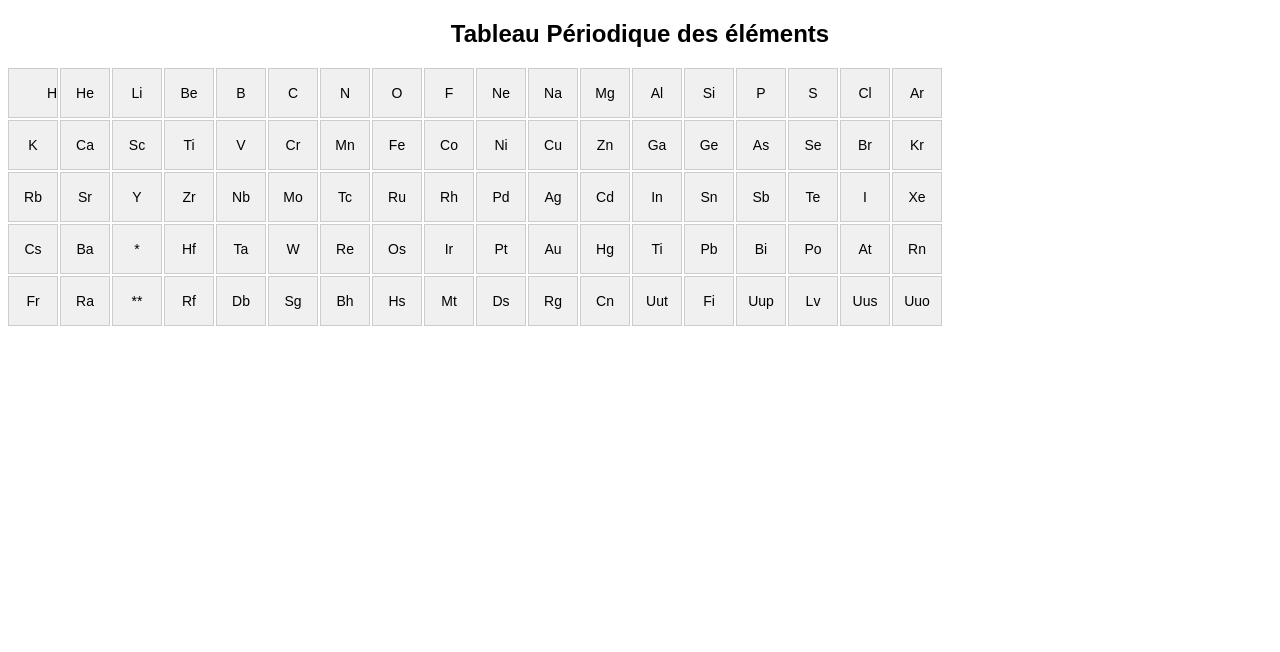
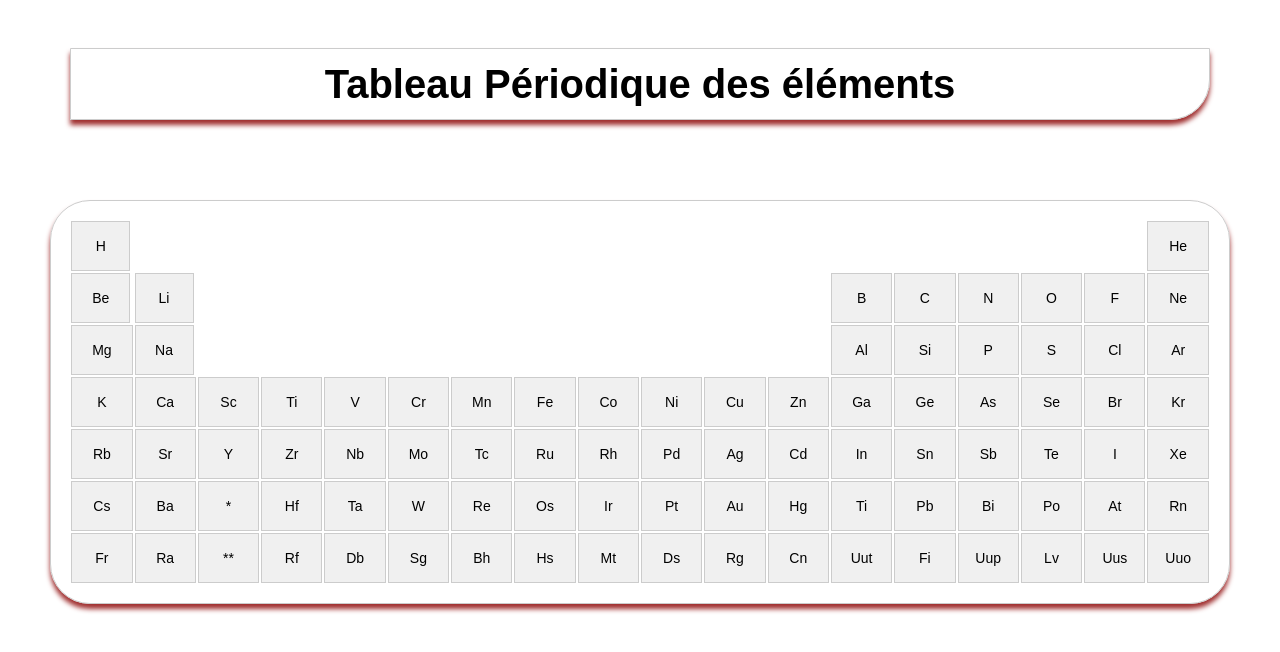
Before and after one commit to medbankole97/Tp-tab-elements, a plain HTML site: page index.html in a window 1280 px wide. Drawn offline with Linux system fonts and the light colour scheme.

Commit message:
second commit

```diff
--- a/index.html
+++ b/index.html
@@ -15,11 +15,11 @@
     <!-- Groupe 1 -->
 
     <div class="element H">H</div>
-    <div class="element He">He</div>
+    <div class="element He">Be</div>
 
     <!-- Groupe 2 -->
     <div class="element Li">Li</div>
-    <div class="element Be">Be</div>
+    <div class="element Be">He</div>
     <div class="element B">B</div>
     <div class="element C">C</div>
     <div class="element N">N</div>
--- a/style.css
+++ b/style.css
@@ -1,13 +1,26 @@
 body {
     font-family: Arial, sans-serif;
+    display: flex;
+    flex-direction: column;
+    justify-content: center;
+    align-items: center;
   }
 
   .tableau-periodique {
     display: grid;
     grid-template-columns: repeat(18, 50px); /* 18 colonnes pour les groupes */
-    grid-template-rows: repeat(18, 50px);
+    grid-template-rows: repeat(7, 50px);
     grid-auto-rows: 50px; /* Hauteur automatique des rangées */
     gap: 2px; /* Espacement entre les cellules */
+    display: grid;
+    grid-template-columns: repeat(18, 1fr);
+    border: 1px solid #ccc;
+    border-radius:40px;
+    box-shadow: 0 5px 5px #a02f2f;
+    border-collapse: collapse;
+    margin: 40px;
+    padding: 20px;
+    width: 90%;
   }
 
   .element {
@@ -22,13 +35,43 @@ body {
   /* Exemple de classe pour un élément spécifique */
   /* Remplacer les valeurs par des informations réelles */
   .element.H {
-    grid-column: 1 / span 1; /* Position horizontale */
+    grid-column: 1 / span 17; /* Position horizontale */
     grid-row: 1 / span 1; /* Position verticale */
-    justify-content: flex-end;
+    width: 57px; ;
   }
+ .element.He {grid-column: 1 / span 11;
+  grid-row: 2 ;
+  width: 57px;}
+
+  .element.Li{
+
+    grid-column: 2 / span 11;
+    grid-row: 2 ;
+    width: 57px;
+}
+.element.Na{
+  grid-column: 2 / span 11;
+    grid-row: 3 ;
+    width: 57px;
+}
+
+
 h2{
+
     display: flex;
-    justify-content: center;
-    background-color: white;
-
+    justify-content: center ;
+    align-items: center;
+    border: 1px solid #ccc;
+    border-radius: 0 0 40px;
+    box-shadow: 0 5px 5px #a02f2f;
+    margin-top: 225px;
+    margin-bottom: 200px;
+    height: 70px;
+    margin: 40px;
+    font-size: 40px;
+    width: 90%;
 }
+.element:hover{
+  background-color: red;
+  color:white
+}
```
